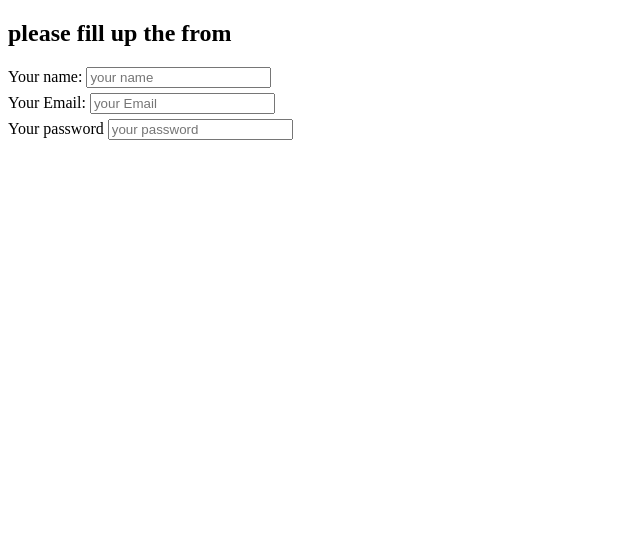
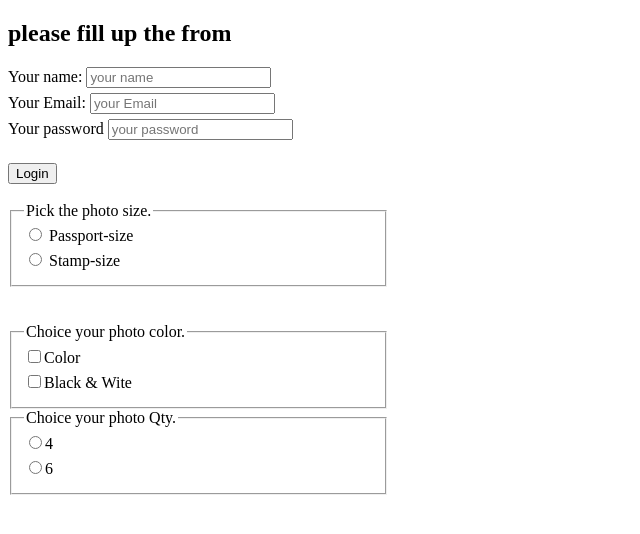
Before and after one commit to RaselMridha252/fatema-computer, a plain HTML site: page index.html in a window 1280 px wide. Shown: the whole page, without its empty margins (0-640 px from the left). Drawn offline with Linux system fonts and the light colour scheme.

Commit message:
some update

```diff
--- a/index.html
+++ b/index.html
@@ -24,6 +24,47 @@
                     <input type="password" name="your password" placeholder="your password" id="password">
 
                  </label>
+                 <br>
+                 <button>Login</button>
+                 <br><br>
+                 <fieldset>
+                    <legend>
+                        Pick the photo size.
+                    </legend>
+                    <label for="passport">
+                    <input type="radio" name="size"
+                    placeholder="Passport-size" id="passport"> Passport-size
+                    </label>
+                    <Label for="stamp">
+                        <input type="radio"
+                         name="size" placeholder="Stamp-size"
+                         id="stamp"> Stamp-size
+                    </Label>
+                 </fieldset>
+                 <br><br>
+                 <fieldset>
+                    <legend>Choice your photo color. </legend>
+
+                    <label for="color">
+                        <input type="checkbox" name="color"
+                        placeholder="Color" id="color">Color
+                    </label>
+                    <label for="b&k">
+                        <input type="checkbox" name="color"
+                        placeholder="Black & Wite" id="b&k">Black & Wite
+                    </label>
+                 </fieldset>
+                 <fieldset>
+                    <legend>Choice your photo Qty.</legend>
+                    <label for="4">
+                        <input type="radio" name="qty" id="4"
+                         placeholder="4">4
+                    </label>
+                    <label for="6">
+                        <input type="radio" name="qty" id="6"
+                         placeholder="6">6
+                    </label>
+                 </fieldset>
             </form>
 
         </section>
--- a/style.css
+++ b/style.css
@@ -1,4 +1,8 @@
 label{
     display: block;
     margin-bottom: 5px;
+
 }
+fieldset{
+    margin-right: 70%;
+}
```
